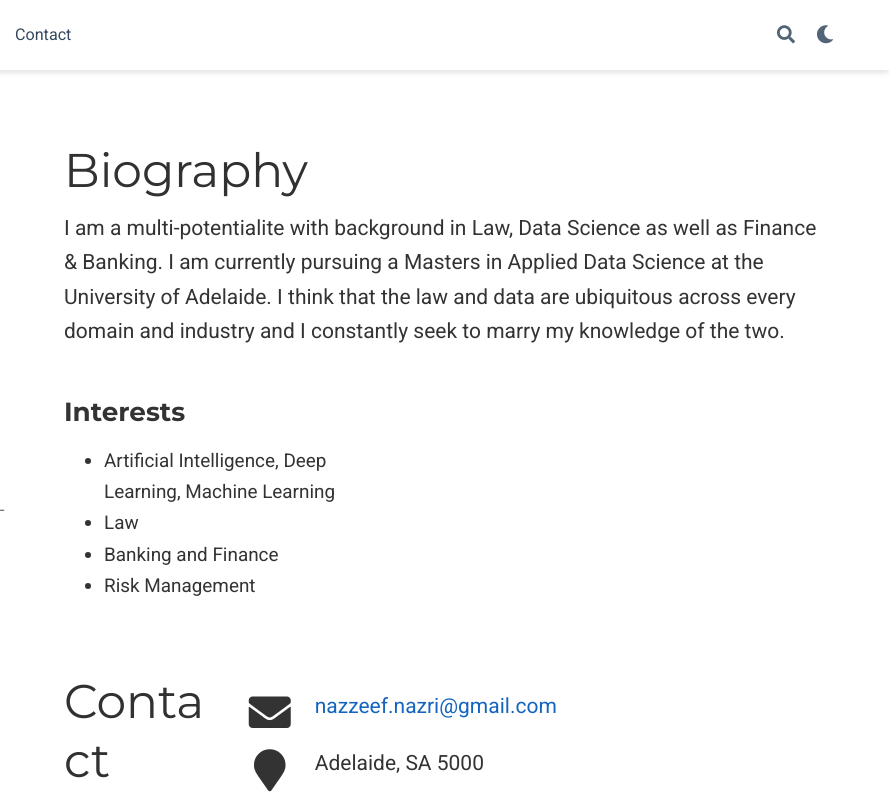
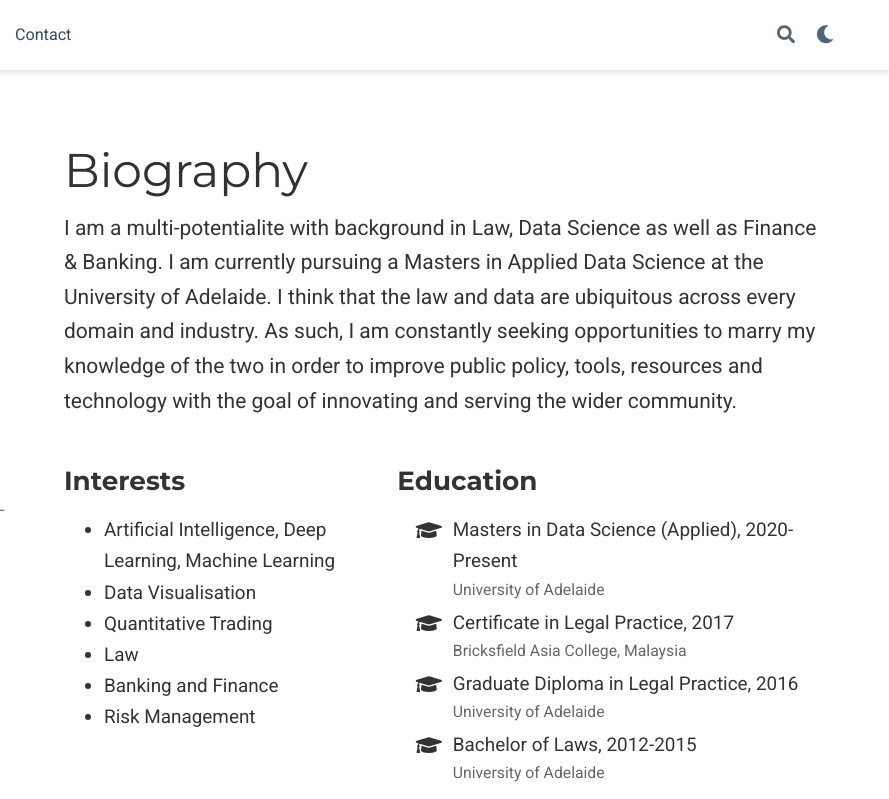
Before and after one commit to nazzeef/nazzeef.github.io, a plain HTML site: page index.html in a window 1280 px wide. Shown: the top 799 px of the page, 391-1280 px from the left. Drawn offline with nearby package versions, Linux system fonts and the light colour scheme; some packages are replaced by stand-ins of ours; some icons are missing.

Commit message:
modify html file

```diff
--- a/index.html
+++ b/index.html
@@ -611,6 +611,9 @@
 
 
 
+
+
+
     </ul>
 
   </div>
@@ -789,7 +792,7 @@
     <h1>Biography</h1>
 
     <div class="article-style">
-      <p>I am a multi-potentialite with background in Law, Data Science as well as Finance & Banking. I am currently pursuing a Masters in Applied Data Science at the University of Adelaide. I think that the law and data are ubiquitous across every domain and industry and I constantly seek to marry my knowledge of the two.</p>
+      <p>I am a multi-potentialite with background in Law, Data Science as well as Finance & Banking. I am currently pursuing a Masters in Applied Data Science at the University of Adelaide. I think that the law and data are ubiquitous across every domain and industry. As such, I am constantly seeking opportunities to marry my knowledge of the two in order to improve public policy, tools, resources and technology with the goal of innovating and serving the wider community.</p>
 
     </div>
 
@@ -802,6 +805,10 @@
 
           <li>Artificial Intelligence, Deep Learning, Machine Learning</li>
 
+          <li>Data Visualisation</li>
+
+          <li>Quantitative Trading</li>
+
           <li>Law</li>
 
           <li>Banking and Finance</li>
@@ -810,6 +817,66 @@
 
         </ul>
       </div>
+
+
+
+      <div class="col-md-7">
+        <div class="section-subheading">Education</div>
+        <ul class="ul-edu fa-ul">
+
+          <li>
+            <i class="fa-li fas fa-graduation-cap"></i>
+            <div class="description">
+              <p class="course">Masters in Data Science (Applied), 2020-Present</p>
+              <p class="institution">University of Adelaide</p>
+            </div>
+          </li>
+
+          <li>
+            <i class="fa-li fas fa-graduation-cap"></i>
+            <div class="description">
+              <p class="course">Certificate in Legal Practice, 2017</p>
+              <p class="institution">Bricksfield Asia College, Malaysia</p>
+            </div>
+          </li>
+
+          <li>
+            <i class="fa-li fas fa-graduation-cap"></i>
+            <div class="description">
+              <p class="course">Graduate Diploma in Legal Practice, 2016</p>
+              <p class="institution">University of Adelaide</p>
+            </div>
+          </li>
+
+          <li>
+            <i class="fa-li fas fa-graduation-cap"></i>
+            <div class="description">
+              <p class="course">Bachelor of Laws, 2012-2015</p>
+              <p class="institution">University of Adelaide</p>
+            </div>
+          </li>
+
+        </ul>
+      </div>
+
+
+    </div>
+  </div>
+</div>
+
+
+
+
+    </div>
+  </section>
+
+
+
+
+
+
+
+
 
 
 
```
